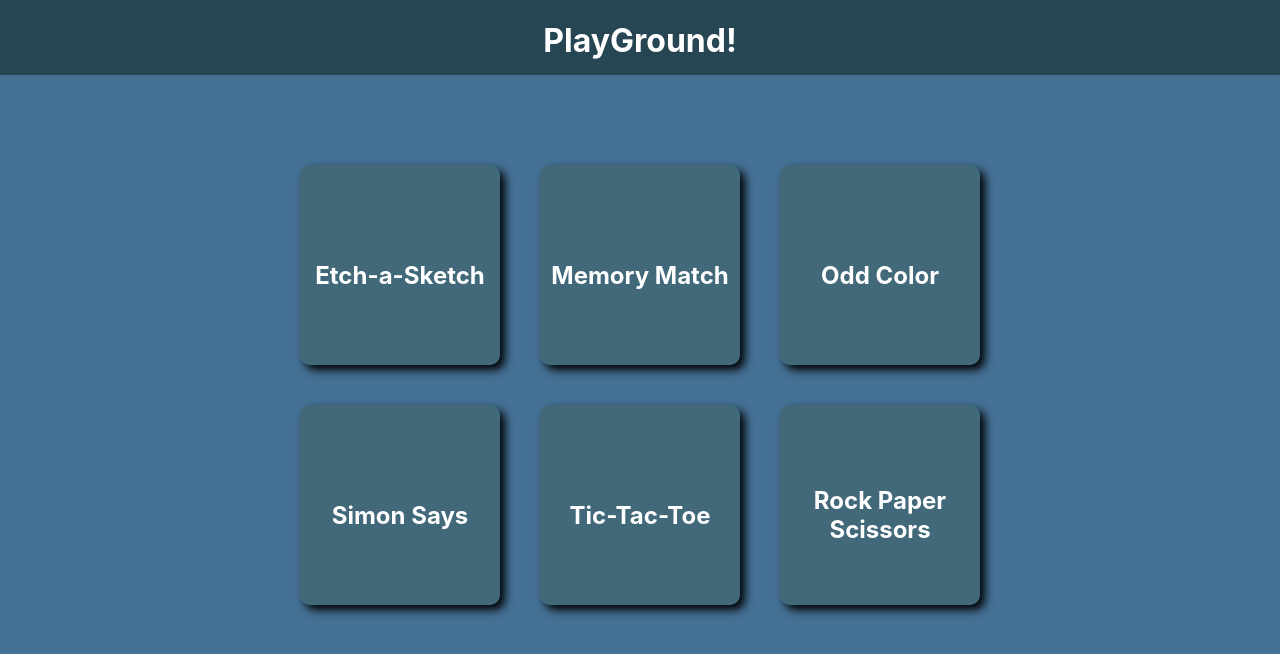
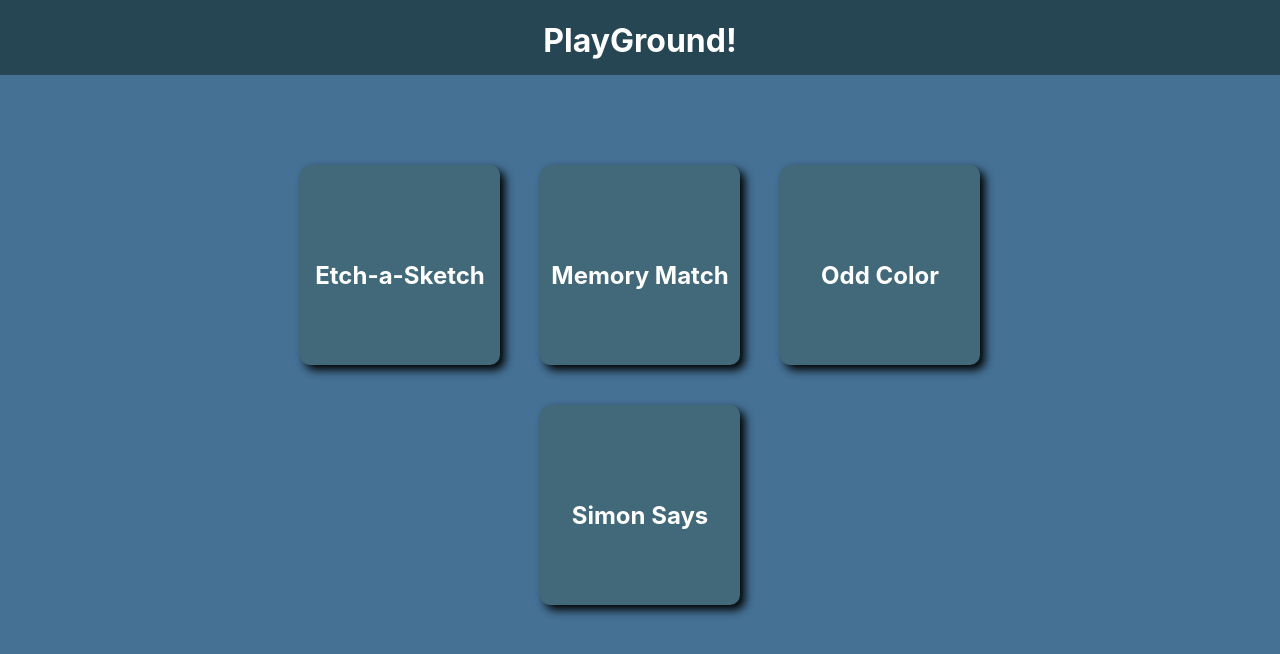
Before and after one commit to federico-palma/playground, a React (Create React App) app: page / in a window 1280 px wide. Shown: the top 654 px of the page. Built offline with nearby package versions, Linux system fonts and the light colour scheme; the HTML template or start-up script is replaced by a standard one.

Commit message:
Comment out WIP pages

```diff
--- a/src/Pages/HomePage/HomePage.js
+++ b/src/Pages/HomePage/HomePage.js
@@ -39,20 +39,20 @@ const HomePage = () => {
             imagePath=""
           />
         </Link>
-        <Link to="/">
+        {/* <Link to="/">
           <Card
             className={classes["homepage-card"]}
             title="Tic-Tac-Toe"
             imagePath=""
           />
-        </Link>
-        <Link to="/">
+        </Link> */}
+        {/* <Link to="/">
           <Card
             className={classes["homepage-card"]}
             title="Rock Paper Scissors"
             imagePath=""
           />
-        </Link>
+        </Link> */}
       </div>
     </div>
   );
```
